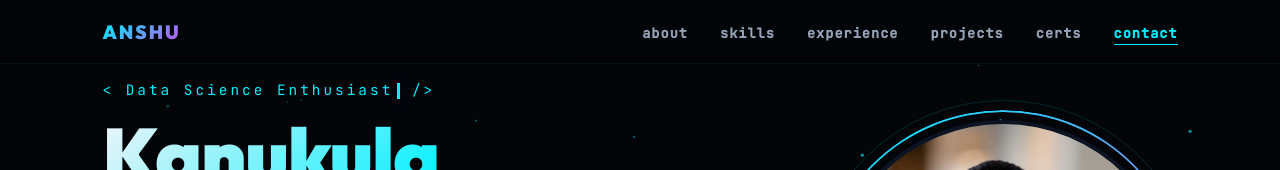
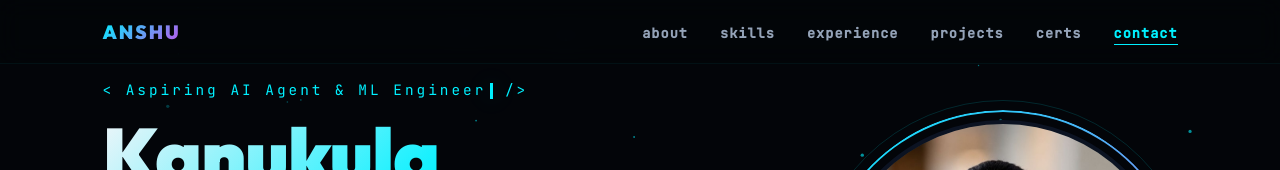
Before and after one commit to Anshukanukula/anshu-portfolio, a React (Vite) app: page / in a window 1280 px wide. Shown: the top 170 px of the page. Built offline with nearby package versions, Linux system fonts and the light colour scheme.

Commit message:
Update typewriter words to cycle only Data Science Enthusiast and Aspiring AI Agent & ML Engineer

```diff
--- a/src/components/Hero.jsx
+++ b/src/components/Hero.jsx
@@ -1,6 +1,6 @@
 import React, { useEffect, useState } from 'react';
 
-const words = ['Aspiring AI/ML Engineer', 'Data Science Enthusiast', 'Aspiring AI Agent & ML Engineer'];
+const words = ['Data Science Enthusiast', 'Aspiring AI Agent & ML Engineer'];
 
 function StatCounter({ target, suffix = '', label }) {
   const [count, setCount] = useState(0);
```
